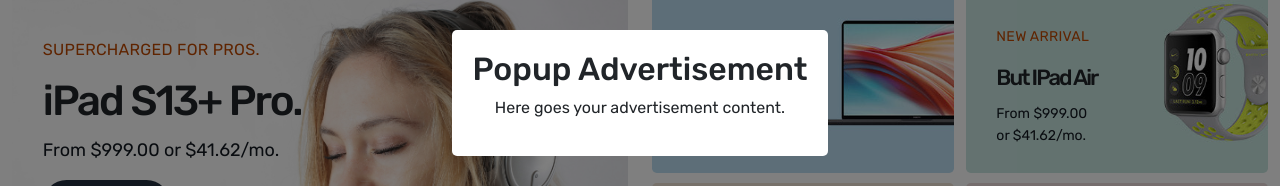
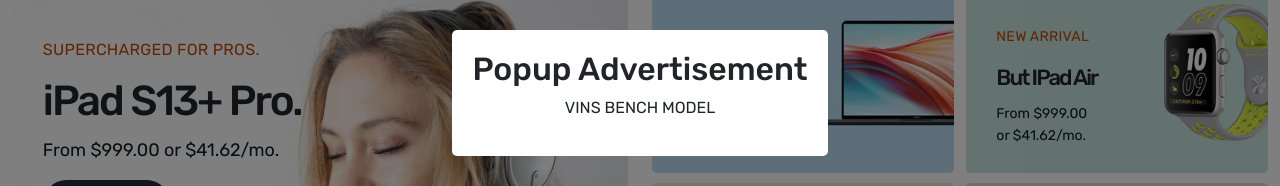
Before and after one commit to badlaaag/miniproject2, a React (Create React App) app: page / in a window 1280 px wide. Shown: the part 307-493 px from the top of the page. Built offline with nearby package versions, Linux system fonts and the light colour scheme.

Commit message:
Update PopupAd.js

```diff
--- a/src/components/PopupAd.js
+++ b/src/components/PopupAd.js
@@ -17,7 +17,7 @@
               X
             </button>
             <h2 className="popup-title">Popup Advertisement</h2>
-            <p className="popup-text">Here goes your advertisement content.</p>
+            <p className="popup-text">VINS BENCH MODEL</p>
             <div className="popup-video">
 
             </div>
```
